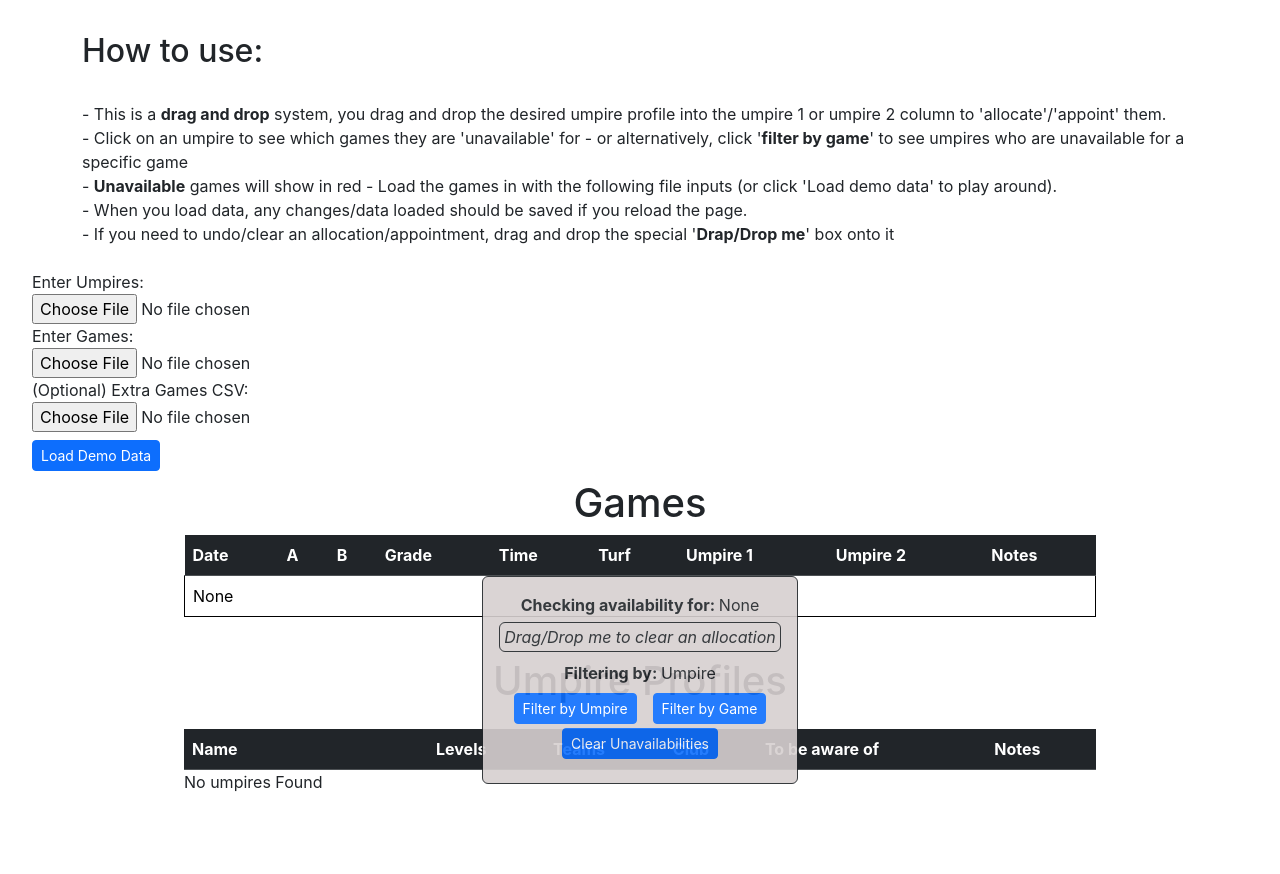
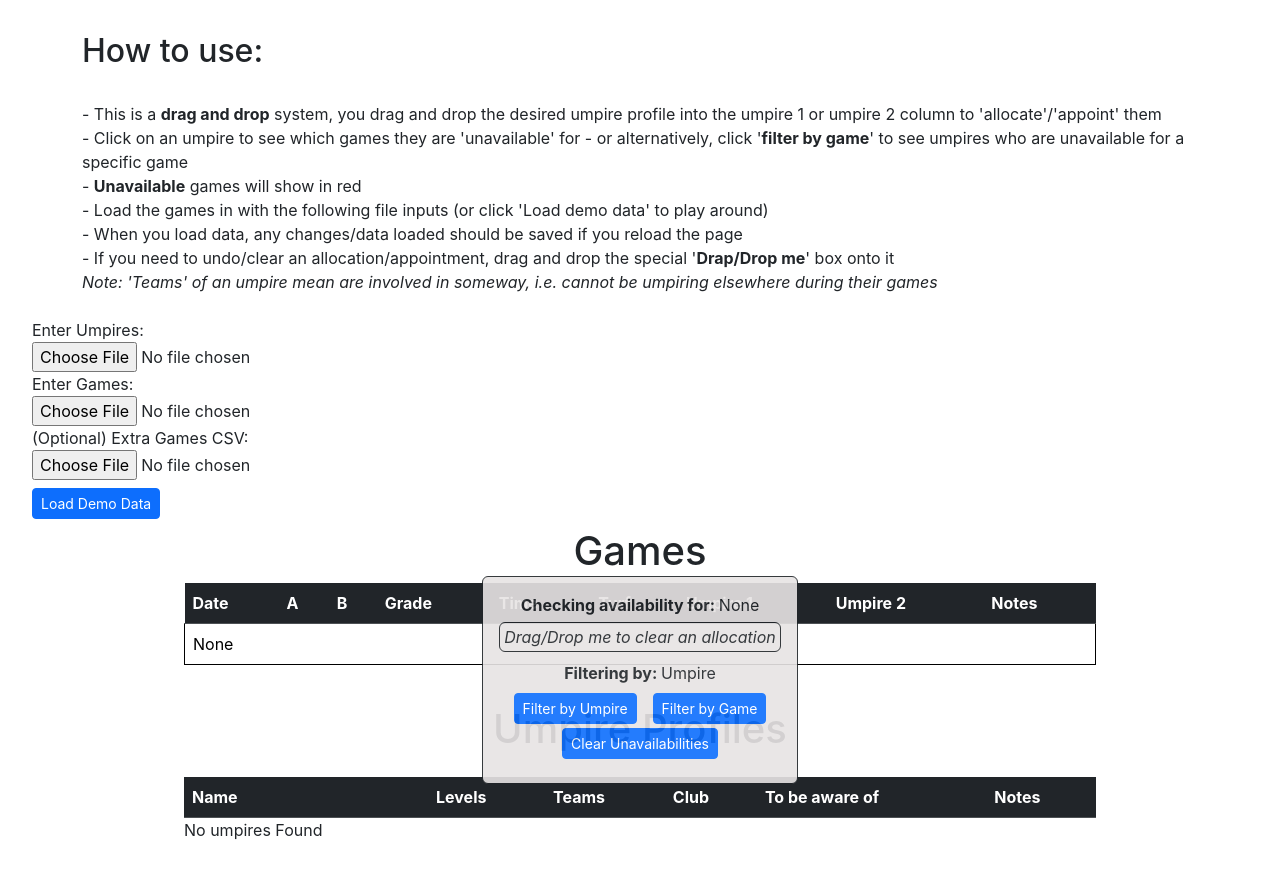
Before and after one commit to Skwangles/openUmpireAssigner, a React (Create React App) app: page / in a window 1280 px wide. Shown: the top 874 px of the page. Built offline with nearby package versions, Linux system fonts and the light colour scheme; the HTML template or start-up script is replaced by a standard one.

Commit message:
Colouring and instructions note

```diff
--- a/src/App.css
+++ b/src/App.css
@@ -7,7 +7,7 @@ h1{
 }
 
 .control-panel {
-  background-color: rgb(214, 208, 208);
+  background-color: rgb(231, 228, 228);
   opacity: 0.90;
   text-align: center;
   width: fit-content;
--- a/src/App.js
+++ b/src/App.js
@@ -123,12 +123,13 @@ function App() {
     <div className="App">
       <div className='container'>
         <h2>How to use:</h2><br />
-        - This is a <b>drag and drop</b> system, you drag and drop the desired umpire profile into the umpire 1 or umpire 2 column to 'allocate'/'appoint' them.<br />
+        - This is a <b>drag and drop</b> system, you drag and drop the desired umpire profile into the umpire 1 or umpire 2 column to 'allocate'/'appoint' them<br />
         - Click on an umpire to see which games they are 'unavailable' for - or alternatively, click '<b>filter by game</b>' to see umpires who are unavailable for a specific game<br />
-        - <b>Unavailable</b> games will show in red
-        - Load the games in with the following file inputs (or click 'Load demo data' to play around).<br />
-        - When you load data, any changes/data loaded should be saved if you reload the page. <br />
+        - <b>Unavailable</b> games will show in red<br />
+        - Load the games in with the following file inputs (or click 'Load demo data' to play around)<br />
+        - When you load data, any changes/data loaded should be saved if you reload the page<br />
         - If you need to undo/clear an allocation/appointment, drag and drop the special '<b>Drap/Drop me</b>' box onto it<br />
+        <i>Note: 'Teams' of an umpire mean are involved in someway, i.e. cannot be umpiring elsewhere during their games</i>
       </div>
       <br />
       <div>
```
